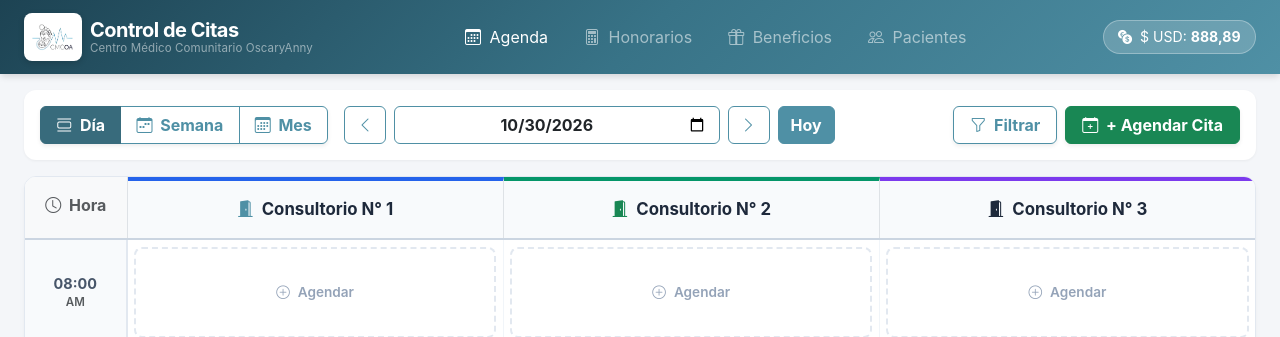
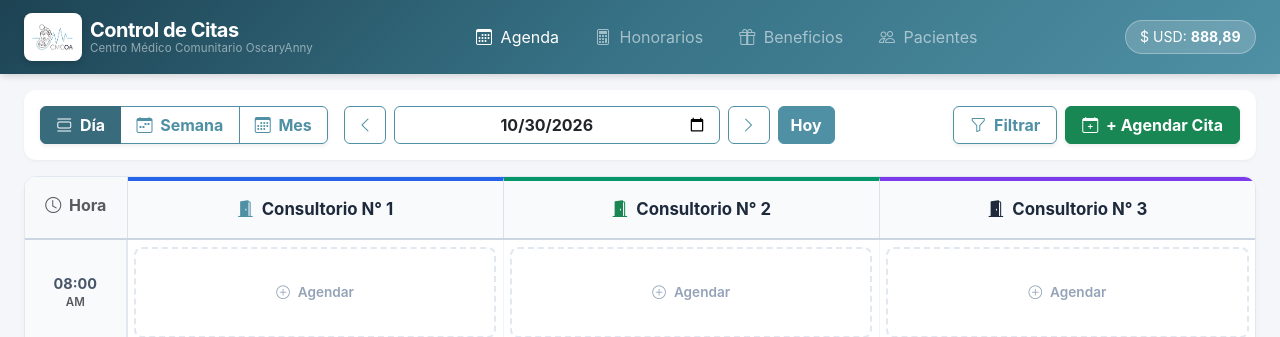
Before and after one commit to manuel-marg/CMCO-Citas, a PHP site: page / in a window 1280 px wide. Shown: the top 337 px of the page. Run offline with PHP 8.4, Linux system fonts and the light colour scheme; data comes from the database, SQL or seed files in the repository; data that the repository does not hold is empty.

Commit message:
style(navbar): remover icono de la pastilla de tasa bcv

```diff
--- a/views/layouts/navbar.php
+++ b/views/layouts/navbar.php
@@ -42,8 +42,7 @@
 
             <!-- Pastilla Tasa BCV Oficial (Solo lectura directa de bcv.org.ve) -->
             <div class="d-flex align-items-center gap-2">
-                <div class="bcv-pill d-flex align-items-center gap-2" title="Tasa Oficial del Banco Central de Venezuela (bcv.org.ve)">
-                    <i class="bi bi-currency-exchange text-white"></i>
+                <div class="bcv-pill" title="Tasa Oficial del Banco Central de Venezuela (bcv.org.ve)">
                     <span>$ USD: <strong id="nav-bcv-rate">Cargando...</strong></span>
                 </div>
             </div>
```
